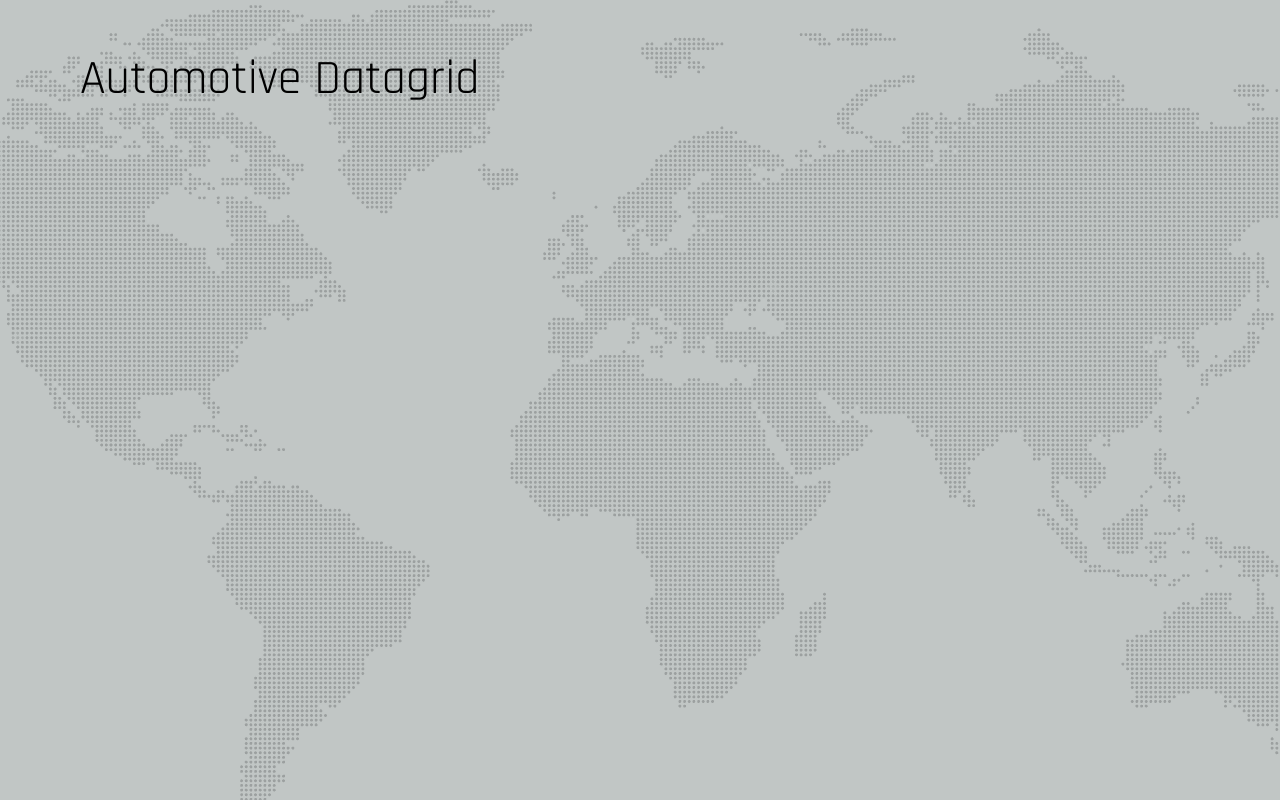
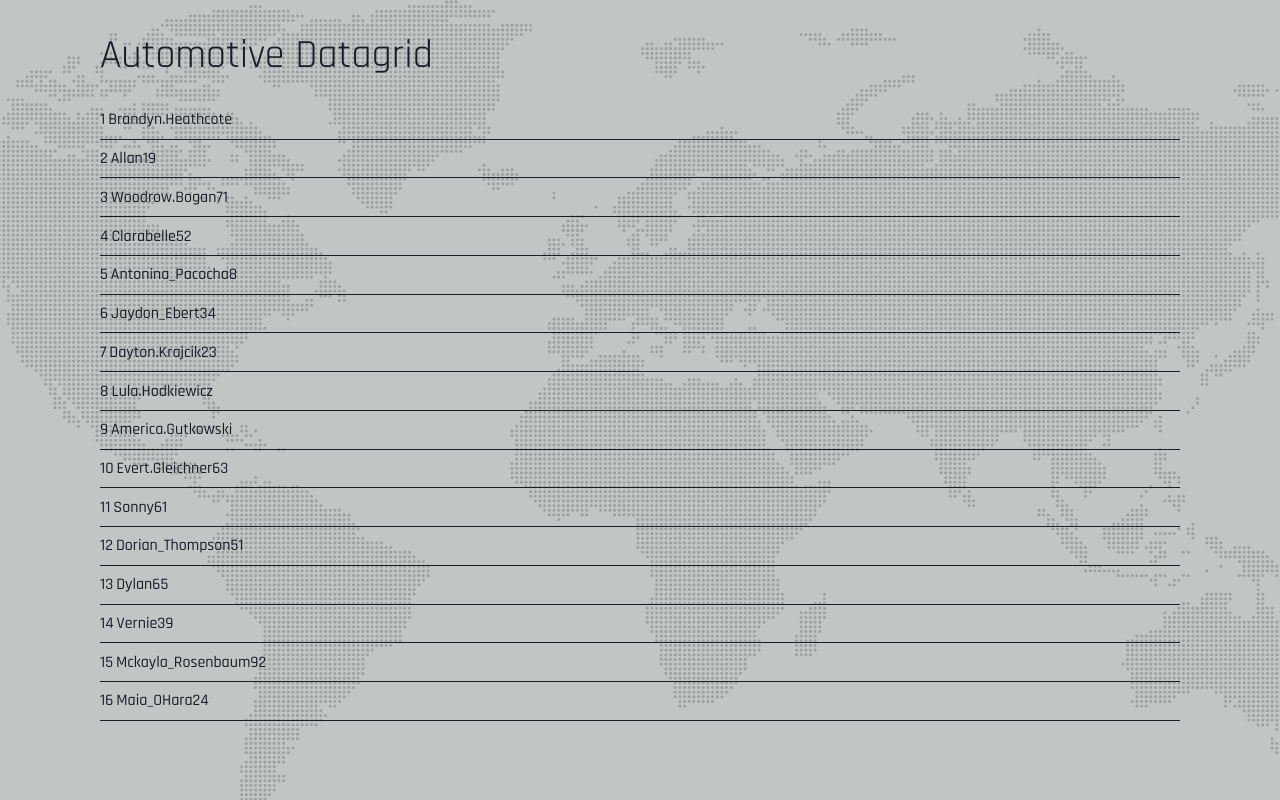
Before and after one commit to Victoria-Butrym/datagrid, a React (Create React App) app in the folder datagrid/: page / in a window 1280 px wide. Built offline with nearby package versions, Linux system fonts and the light colour scheme.

Commit message:
build: add Faker.js

```diff
--- a/datagrid/package.json
+++ b/datagrid/package.json
@@ -6,6 +6,7 @@
     "@testing-library/jest-dom": "^4.2.4",
     "@testing-library/react": "^9.4.1",
     "@testing-library/user-event": "^7.2.1",
+    "faker": "^4.1.0",
     "react": "^16.13.0",
     "react-dom": "^16.13.0",
     "react-scripts": "3.4.0"
--- a/datagrid/src/App.css
+++ b/datagrid/src/App.css
@@ -1,5 +1,11 @@
+#root {
+  width: 100%;
+  height: 85%;
+}
+
 .App {
-  text-align: center;
+  width: 100%;
+  height: 100%;
 }
 
 .App-logo {
@@ -28,6 +34,37 @@
   color: #61dafb;
 }
 
+.row-item {
+  width: 100%;
+  list-style-type: none;
+  height: 6%;
+  display: flex;
+  align-items: center;
+  border-bottom: 0.1rem solid #1a1d28;
+  font-weight: 500;
+  font-size: 1.6rem;
+}
+
+.row-item:hover {
+  cursor: pointer;
+  background-color: #dee0e077;
+  transition: 0.2s;
+}
+
+.table {
+  width: 100%;
+  height: 100%;
+  /* border: 0.1rem solid #282c34; */
+  margin-top: 2rem;
+  overflow-y: scroll;
+}
+
+.rows {
+  padding: 0;
+  margin: 0;
+  height: 100%;
+}
+
 @keyframes App-logo-spin {
   from {
     transform: rotate(0deg);
--- a/datagrid/src/App.js
+++ b/datagrid/src/App.js
@@ -1,12 +1,60 @@
-import React from 'react';
-import './App.css';
+import React, { Component } from "react";
+import Faker from "faker";
 
-function App() {
-  return (
-    <div className="App">
-      <h1 style={{ fontWeight: '400', fontSize: '3rem', margin: '0' }}>Automotive Datagrid</h1>
-    </div>
-  );
+import Table from "./components/Table/table";
+
+import "./App.css";
+
+class App extends Component {
+  state = {
+    users: []
+  };
+
+  componentWillMount() {
+    for (let i = 0; i < 1000; i++) {
+      const user = {
+        name: Faker.internet.userName(),
+        email: Faker.internet.email(),
+        id: Faker.random.number(),
+        position: i + 1
+      };
+      this.setState(prevState => ({
+        users: [...prevState.users, user]
+      }));
+    }
+  }
+
+  renderUsers(user) {
+    return (
+      <div>
+        <h4>Name: {user.name}</h4>
+        <h4>Email: {user.email}</h4>
+      </div>
+    );
+  }
+
+  render() {
+    const { users } = this.state;
+
+    return (
+      <div className="App">
+        <h1
+          style={{
+            fontWeight: "400",
+            fontSize: "4rem",
+            margin: "0",
+            width: "100%"
+          }}
+        >
+          Automotive Datagrid
+        </h1>
+        <Table data={users} />
+        {/* <div className="row-item">
+          {this.state.users.map(user => this.renderUsers(user))}
+        </div> */}
+      </div>
+    );
+  }
 }
 
 export default App;
--- /dev/null
+++ b/datagrid/src/components/Table/table.js
@@ -0,0 +1,20 @@
+import React from "react";
+
+const Table = ({ data }) => {
+  return (
+    <>
+      <div className="table">
+        <ul className="rows">
+          {data.map(user => (
+            <li key={user.id} className="row-item">
+              <span style={{ marginRight: ".3rem" }}>{user.position}</span>
+              {user.name}
+            </li>
+          ))}
+        </ul>
+      </div>
+    </>
+  );
+};
+
+export default Table;
--- a/datagrid/src/index.css
+++ b/datagrid/src/index.css
@@ -1,4 +1,8 @@
 @import url('https://fonts.googleapis.com/css?family=Rajdhani:300,400,500,600,700&display=swap');
+
+html {
+  font-size: 10px;
+}
 
 body {
   margin: 0;
@@ -10,12 +14,13 @@ body {
   background-color: #c1c6c5;
   background-image: url('./assets/dotstransparent.png');
   background-position: top center;
-  width: calc(100% - 10rem);
-  padding: 3rem 5rem;
+  width: calc(100% - 20rem);
+  padding: 3rem 10rem;
   height: calc(100vh - 6rem);
   display: flex;
   flex-direction: column;
   align-items: flex-start;
+  color: #1a1d28;
 }
 
 code {
```
Also changed, not shown: 1 other file (tests, documents, lock files or other folders).
